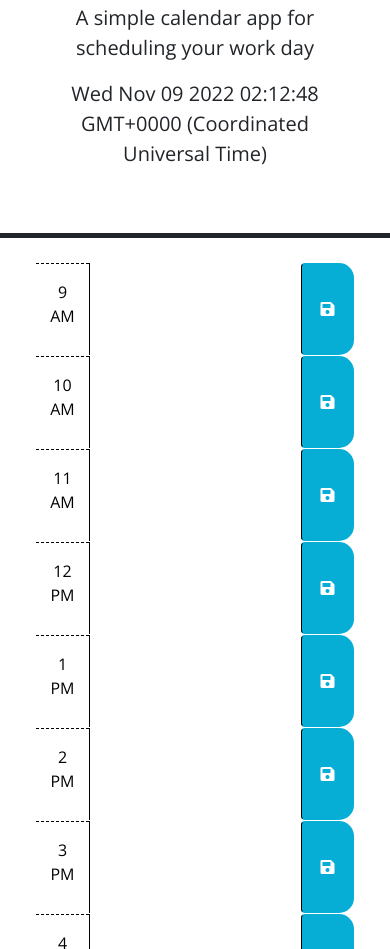
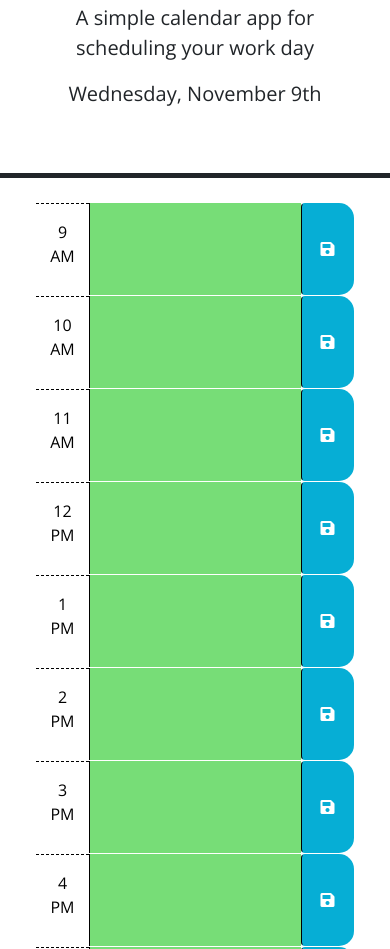
Before and after one commit to tessie-the-messy/Work-Day-Scheduler, a plain HTML site: page index.html in a window 390 px wide. Shown: the part 142-1091 px from the top of the page. Drawn offline with nearby package versions, Linux system fonts and the light colour scheme.

Commit message:
save button now works

```diff
--- a/assets/js/script.js
+++ b/assets/js/script.js
@@ -1,35 +1,39 @@
-// Wrap all code that interacts with the DOM in a call to jQuery to ensure that
-// the code isn't run until the browser has finished rendering all the elements
-// in the html.
-$(function () {
-  // TODO: Add a listener for click events on the save button. This code should
-  // use the id in the containing time-block as a key to save the user input in
-  // local storage. HINT: What does `this` reference in the click listener
-  // function? How can DOM traversal be used to get the "hour-x" id of the
-  // time-block containing the button that was clicked? How might the id be
-  // useful when saving the description in local storage?
-  var save = $(".saveBtn")
 
-  save.on("click", function() {
+$(document).ready(function () {
+  // Listener for click events on the save button.
+  var save = $(".saveBtn");
+  var hourText = $(".description");
 
-  })
+  save.on("click", function () {
+    var hourText = $(this).siblings(".description").val();
+    localStorage.setItem($(this).siblings(".description").attr("id"), hourText);
+  });
 
-  // TODO: Add code to apply the past, present, or future class to each time
-  // block by comparing the id to the current hour. HINTS: How can the id
-  // attribute of each time-block be used to conditionally add or remove the
-  // past, present, and future classes? How can Day.js be used to get the
-  // current hour in 24-hour time?
-      // '.past', '.present', and '.future' classes already exist in CSS (deleted from HTML)
-      // if function for EACH hour, i.e. each id? is there a way to do a for loop?
+  // Added code to get any user input that was saved in localStorage and set
+  // the values of the corresponding textarea elements.
 
+  for (let i = 0; i < localStorage.length; i++) {
+    console.log(hourText[i].id);
+    console.log(localStorage.getItem(hourText[i].id));
+    hourText[i].value = localStorage.getItem(hourText[i].id);
+  }
 
-  // TODO: Add code to get any user input that was saved in localStorage and set
-  // the values of the corresponding textarea elements. HINT: How can the id
-  // attribute of each time-block be used to do this?
+  // TODO: Code applies the past, present, or future class to each time
+  // block by comparing the id to the current hour.
 
+  var currHour = Number(moment().format("HH"));
 
-  // TODO: Add code to display the current date in the header of the page.
- var date = new Date();
- $("#currentDay").text(date);
-//  above should be day.js?
+  for (let i = 0; i < hourText.length; i++) {
+    if (currHour == hourText[i].id) {
+      $(hourText[i]).addClass("present");
+    } else if (currHour < hourText[i].id) {
+      $(hourText[i]).addClass("future");
+    } else {
+      $(hourText[i]).addClass("past");
+    }
+  }
+
+  //Add code to display the current date in the header of the page.
+
+  $("#currentDay").text(moment().format("dddd" + ", " + "MMMM Do"));
 });
--- a/index.html
+++ b/index.html
@@ -40,8 +40,8 @@
         -->
 
       <div id="hour-9" class="row time-block">
-        <div class="col-2 col-md-1 hour text-center py-3">9 AM</div>
-        <textarea class="col-8 col-md-10 description" rows="3"> </textarea>
+        <div class=" col-2 col-md-1 hour text-center py-3">9 AM</div>
+        <textarea id="9" class="col-8 col-md-10 description" rows="3"> </textarea>
         <button class="btn saveBtn col-2 col-md-1" aria-label="save">
           <i class="fas fa-save" aria-hidden="true"></i>
         </button>
@@ -50,7 +50,7 @@
 
       <div id="hour-10" class="row time-block">
         <div class="col-2 col-md-1 hour text-center py-3">10 AM</div>
-        <textarea class="col-8 col-md-10 description" rows="3"> </textarea>
+        <textarea id= "10" class="col-8 col-md-10 description" rows="3"> </textarea>
         <button class="btn saveBtn col-2 col-md-1" aria-label="save">
           <i class="fas fa-save" aria-hidden="true"></i>
         </button>
@@ -59,7 +59,7 @@
 
       <div id="hour-11" class="row time-block">
         <div class="col-2 col-md-1 hour text-center py-3">11 AM</div>
-        <textarea class="col-8 col-md-10 description" rows="3"> </textarea>
+        <textarea id ="11" class="col-8 col-md-10 description" rows="3"> </textarea>
         <button class="btn saveBtn col-2 col-md-1" aria-label="save">
           <i class="fas fa-save" aria-hidden="true"></i>
         </button>
@@ -67,7 +67,7 @@
 
       <div id="hour-12" class="row time-block">
         <div class="col-2 col-md-1 hour text-center py-3">12 PM</div>
-        <textarea class="col-8 col-md-10 description" rows="3"> </textarea>
+        <textarea id ="12" class="col-8 col-md-10 description" rows="3"> </textarea>
         <button class="btn saveBtn col-2 col-md-1" aria-label="save">
           <i class="fas fa-save" aria-hidden="true"></i>
         </button>
@@ -75,7 +75,7 @@
 
       <div id="hour-1" class="row time-block">
         <div class="col-2 col-md-1 hour text-center py-3">1 PM</div>
-        <textarea class="col-8 col-md-10 description" rows="3"> </textarea>
+        <textarea id="13" class="col-8 col-md-10 description" rows="3"> </textarea>
         <button class="btn saveBtn col-2 col-md-1" aria-label="save">
           <i class="fas fa-save" aria-hidden="true"></i>
         </button>
@@ -83,7 +83,7 @@
 
       <div id="hour-2" class="row time-block">
         <div class="col-2 col-md-1 hour text-center py-3">2 PM</div>
-        <textarea class="col-8 col-md-10 description" rows="3"> </textarea>
+        <textarea id="14" class="col-8 col-md-10 description" rows="3"> </textarea>
         <button class="btn saveBtn col-2 col-md-1" aria-label="save">
           <i class="fas fa-save" aria-hidden="true"></i>
         </button>
@@ -91,7 +91,7 @@
 
       <div id="hour-3" class="row time-block">
         <div class="col-2 col-md-1 hour text-center py-3">3 PM</div>
-        <textarea class="col-8 col-md-10 description" rows="3"> </textarea>
+        <textarea id = "15" class="col-8 col-md-10 description" rows="3"> </textarea>
         <button class="btn saveBtn col-2 col-md-1" aria-label="save">
           <i class="fas fa-save" aria-hidden="true"></i>
         </button>
@@ -99,7 +99,7 @@
 
       <div id="hour-4" class="row time-block">
         <div class="col-2 col-md-1 hour text-center py-3">4 PM</div>
-        <textarea class="col-8 col-md-10 description" rows="3"> </textarea>
+        <textarea id ="16" class="col-8 col-md-10 description" rows="3"> </textarea>
         <button class="btn saveBtn col-2 col-md-1" aria-label="save">
           <i class="fas fa-save" aria-hidden="true"></i>
         </button>
@@ -107,19 +107,14 @@
 
       <div id="hour-5" class="row time-block">
         <div class="col-2 col-md-1 hour text-center py-3">5 PM</div>
-        <textarea class="col-8 col-md-10 description" rows="3"> </textarea>
+        <textarea id = "17" class="col-8 col-md-10 description" rows="3"> </textarea>
         <button class="btn saveBtn col-2 col-md-1" aria-label="save">
           <i class="fas fa-save" aria-hidden="true"></i>
         </button>
       </div>
 
     <script src="https://code.jquery.com/jquery-3.4.1.min.js"></script>
-    <script
-      src="https://cdn.jsdelivr.net/npm/dayjs@1.11.3/dayjs.min.js"
-      integrity="sha256-iu/zLUB+QgISXBLCW/mcDi/rnf4m4uEDO0wauy76x7U="
-      crossorigin="anonymous"
-    ></script>
-
+    <script src="https://cdnjs.cloudflare.com/ajax/libs/moment.js/2.29.4/moment.min.js"></script>
     <script src="./assets/js/script.js"></script>
   </body>
 </html>
```
